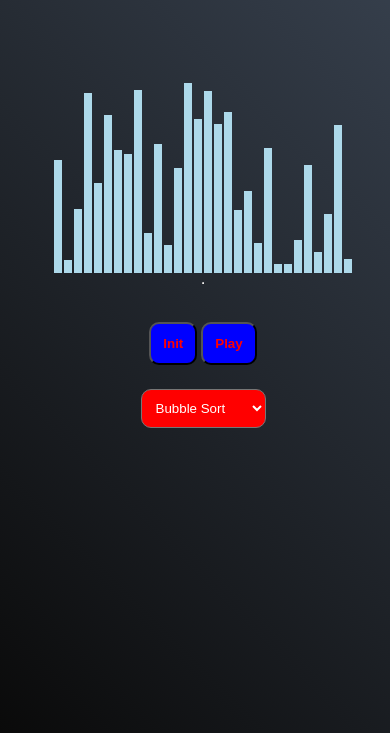
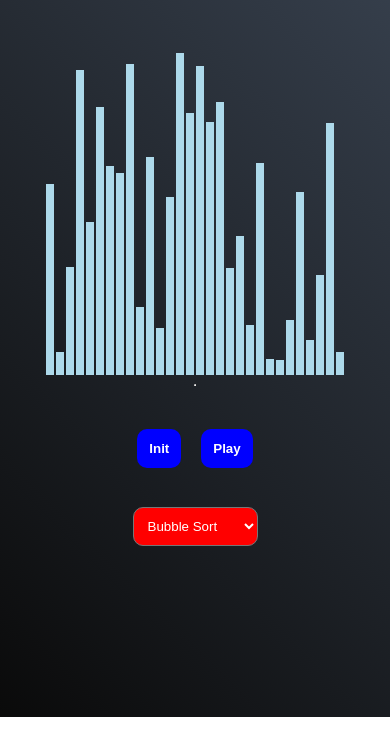
Before and after one commit to Vivek-Mehra298/Sorting-Visualizer, a plain HTML site: page index.html in a window 390 px wide. Shown: the part 127-860 px from the top of the page. Drawn offline with Linux system fonts and the light colour scheme.

Commit message:
Update style.css

```diff
--- a/style.css
+++ b/style.css
@@ -1,53 +1,65 @@
 body {
-   height: 100vh;
+  height: 100vh;
   width: 100%;
-/*   background: linear-gradient(45deg, rgb(63, 26, 26), rgb(33, 33, 93)); */
- background: linear-gradient(45deg, #0a0a0a, #3a4452);//background color
+  background: linear-gradient(45deg, #0a0a0a, #3a4452);
   font-family: sans-serif;
   box-sizing: border-box;
   display: flex;
   align-items: center;
   flex-direction: column;
   color: white;
+  margin: 0;
+  padding: 20px;
 }
-h1{
-  color:red;
+h1 {
+  color: red;
 }
 h3 {
-  color:blue;
+  color: blue;
   text-align: center;
   margin-top: 2px;
 }
 .container {
-  height: 200px;
+  height: 400px;
   display: flex;
   align-items: flex-end;
-  margin-top: 70px;
+  justify-content: center;
+  margin-top: 20px;
+  width: 100%;
+  max-width: 800px;
 }
 .btn-container {
   margin-top: 30px;
-  gap: 50px;
+  gap: 10px;
+  display: flex;
+  justify-content: center;
+  flex-wrap: wrap;
 }
 button {
   border-radius: 10px;
   padding: 12px;
   font-weight: 700;
   background-color: blue;
-  color: red;
+  color: white;
+  border: none;
+  margin: 5px;
 }
 button:hover {
-   box-shadow: 0px 3px 15px rgba(206, 216, 281, 0.95);
+  box-shadow: 0px 3px 15px rgba(206, 216, 281, 0.95);
   background-color: red;
-  color: blue;
+  color: white;
   cursor: pointer;
 }
 .bar {
-  width: 8px;
-   background-color: rgb(173, 217, 234);
+  width: 10px;
+  background-color: rgb(173, 217, 234);
   margin: 1px;
 }
 .option-value {
   margin-top: 1.5rem;
+  display: flex;
+  align-items: center;
+  gap: 10px;
 }
 #sort-select {
   background-color: red;
@@ -55,6 +67,23 @@ button:hover {
   padding: 10px;
   border-radius: 10px;
 }
-.option {
-  font-weight: 400;
+#speed-range {
+  background-color: white;
+  border: none;
+  width: 150px;
 }
+
+@media screen and (max-width: 660px) {
+  .container {
+    height: 340px;
+  }
+  .option-value {
+    padding: 10px;
+  }
+  #speed-range {
+    width: 120px;
+  }
+  .bar {
+    width: 8px;
+  }
+}
```
